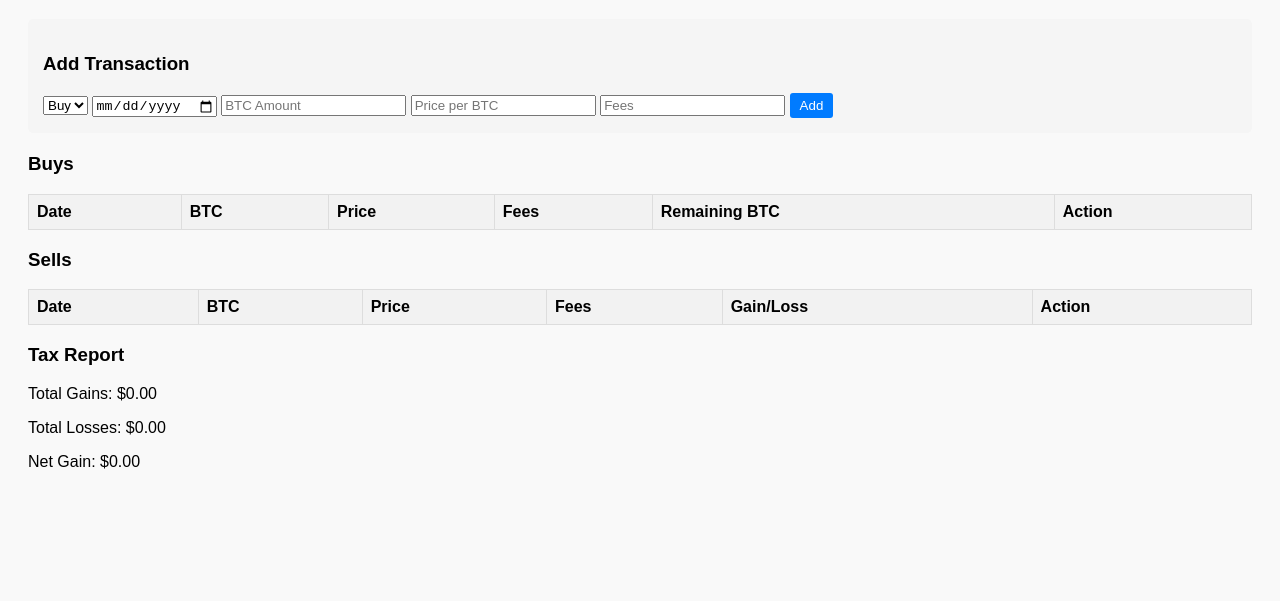
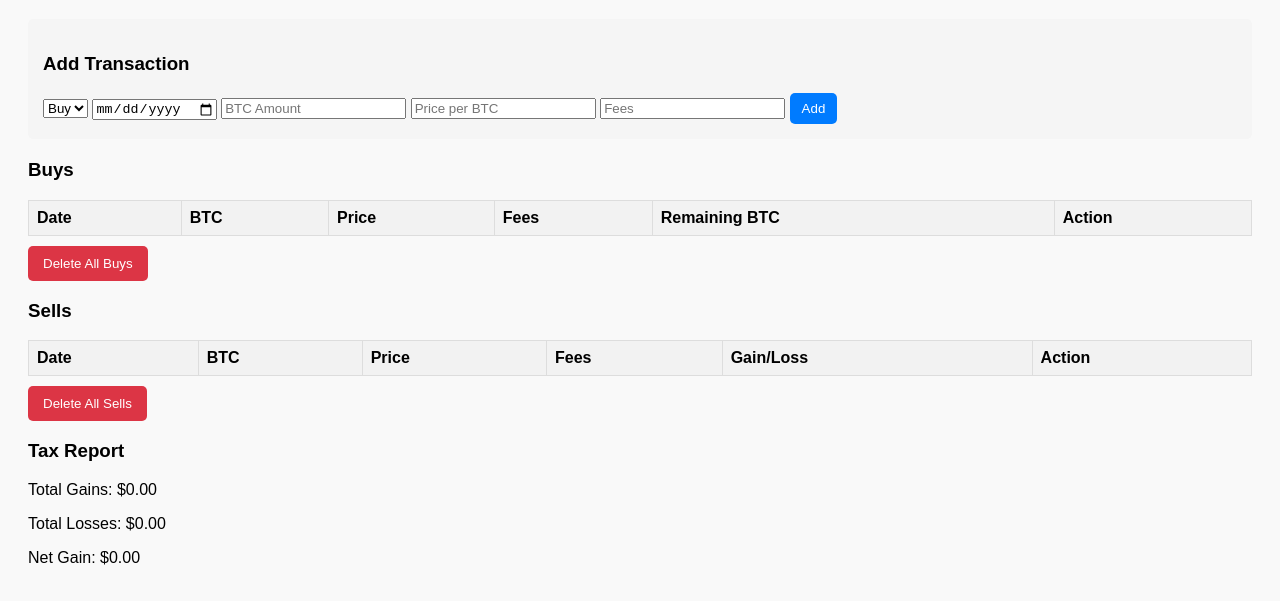
Before and after one commit to nunomcduarte/bitcoin-fifo-tracker, a plain HTML site: page index.html in a window 1280 px wide. Shown: the part 89-690 px from the top of the page. Drawn offline with Linux system fonts and the light colour scheme.

Commit message:
Fix delete all sells functionality and reset remaining BTC logic

```diff
--- a/css/styles.css
+++ b/css/styles.css
@@ -33,9 +33,9 @@ table tr:nth-child(even) {
 
 button {
     cursor: pointer;
-    padding: 5px 10px;
+    padding: 8px 12px;
     border: none;
-    border-radius: 3px;
+    border-radius: 5px;
     background-color: #007bff;
     color: white;
 }
@@ -43,3 +43,18 @@ button {
 button:hover {
     background-color: #0056b3;
 }
+
+.delete-btn {
+    margin-top: 10px;
+    background-color: #dc3545;
+    color: white;
+    padding: 10px 15px;
+    border: none;
+    border-radius: 5px;
+    cursor: pointer;
+    display: block;
+}
+
+.delete-btn:hover {
+    background-color: #c82333;
+}
--- a/index.html
+++ b/index.html
@@ -7,6 +7,7 @@
 <body>
     <h1>Bitcoin FIFO Tracker</h1>
 
+    <!-- Transaction Input Form -->
     <div class="transaction-form">
         <h3>Add Transaction</h3>
         <select id="type">
@@ -20,18 +21,41 @@
         <button onclick="addTransaction()">Add</button>
     </div>
 
+    <!-- Buys List -->
     <h3>Buys</h3>
     <table id="buys-table">
-        <thead><tr><th>Date</th><th>BTC</th><th>Price</th><th>Fees</th><th>Remaining BTC</th><th>Action</th></tr></thead>
+        <thead>
+            <tr>
+                <th>Date</th>
+                <th>BTC</th>
+                <th>Price</th>
+                <th>Fees</th>
+                <th>Remaining BTC</th>
+                <th>Action</th>
+            </tr>
+        </thead>
         <tbody></tbody>
     </table>
+    <button class="delete-btn" onclick="clearBuys()">Delete All Buys</button>
 
+    <!-- Sells List -->
     <h3>Sells</h3>
     <table id="sells-table">
-        <thead><tr><th>Date</th><th>BTC</th><th>Price</th><th>Fees</th><th>Gain/Loss</th><th>Action</th></tr></thead>
+        <thead>
+            <tr>
+                <th>Date</th>
+                <th>BTC</th>
+                <th>Price</th>
+                <th>Fees</th>
+                <th>Gain/Loss</th>
+                <th>Action</th>
+            </tr>
+        </thead>
         <tbody></tbody>
     </table>
+    <button class="delete-btn" onclick="clearSells()">Delete All Sells</button>
 
+    <!-- Tax Report -->
     <h3>Tax Report</h3>
     <div id="tax-report">
         <p>Total Gains: $<span id="total-gains">0.00</span></p>
--- a/js/app.js
+++ b/js/app.js
@@ -12,7 +12,7 @@ function addTransaction() {
     const fees = parseFloat(document.getElementById('fees').value);
 
     if (!date || isNaN(amount) || isNaN(price) || isNaN(fees)) {
-        alert("Please fill out all fields with valid data.");
+        alert("❌ Please fill out all fields with valid data.");
         return;
     }
 
@@ -26,7 +26,7 @@ function addTransaction() {
         if (success) {
             transactions.sells.push(transaction);
         } else {
-            alert("Not enough BTC available to sell.");
+            alert("❌ Not enough BTC available to sell.");
             return;
         }
     }
@@ -39,20 +39,18 @@ function addTransaction() {
 function calculateFIFO(sell) {
     let remaining = sell.amount;
     let totalCostBasis = 0;
+    const availableBTC = transactions.buys.reduce((sum, buy) => sum + buy.remaining, 0);
 
-    const availableBTC = transactions.buys.reduce((sum, buy) => sum + buy.remaining, 0);
     if (remaining > availableBTC) {
         return false;
     }
 
     for (let buy of transactions.buys) {
         if (buy.remaining <= 0) continue;
-
-        const used = Math.min(buy.remaining, remaining);
+        let used = Math.min(buy.remaining, remaining);
         totalCostBasis += round(used * buy.price, 2);
         buy.remaining -= used;
         remaining -= used;
-
         if (remaining <= 0) break;
     }
 
@@ -90,12 +88,20 @@ function updateUI() {
         `;
     });
 
-    const gains = transactions.sells.reduce((sum, sell) => (sell.gainLoss > 0 ? sum + sell.gainLoss : sum), 0);
-    const losses = transactions.sells.reduce((sum, sell) => (sell.gainLoss < 0 ? sum + sell.gainLoss : sum), 0);
+    document.getElementById('total-gains').textContent = transactions.sells.reduce((sum, sell) => sum + (sell.gainLoss > 0 ? sell.gainLoss : 0), 0).toFixed(2);
+    document.getElementById('total-losses').textContent = Math.abs(transactions.sells.reduce((sum, sell) => sum + (sell.gainLoss < 0 ? sell.gainLoss : 0), 0)).toFixed(2);
+}
 
-    document.getElementById('total-gains').textContent = gains.toFixed(2);
-    document.getElementById('total-losses').textContent = Math.abs(losses).toFixed(2);
-    document.getElementById('net-gain').textContent = (gains + losses).toFixed(2);
+function clearBuys() {
+    transactions.buys = [];
+    localStorage.setItem('btcTransactions', JSON.stringify(transactions));
+    updateUI();
+}
+
+function clearSells() {
+    transactions.sells = [];
+    localStorage.setItem('btcTransactions', JSON.stringify(transactions));
+    updateUI();
 }
 
 function resetForm() {
@@ -106,5 +112,4 @@ function resetForm() {
     document.getElementById('fees').value = '';
 }
 
-// Initialize UI
 updateUI();
```
